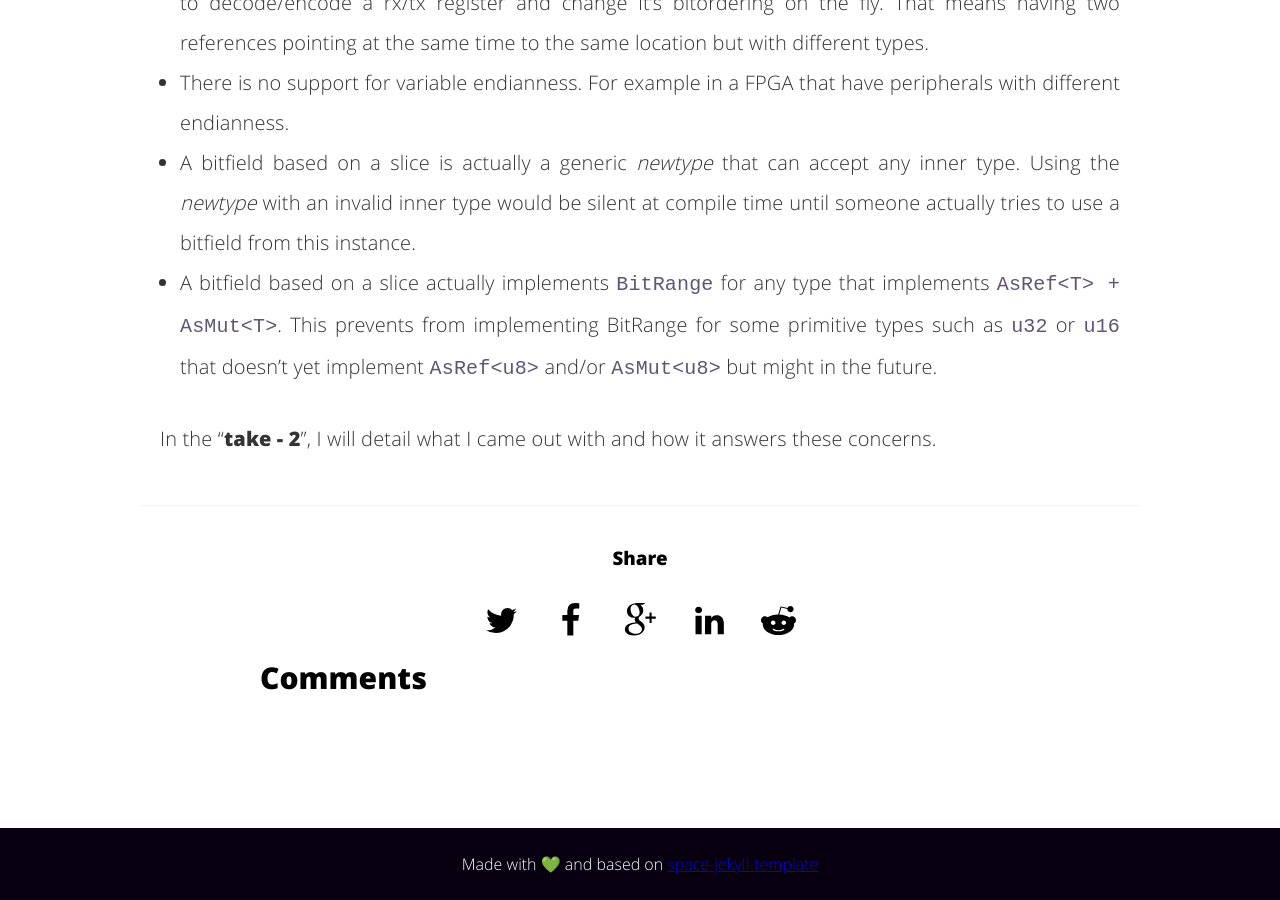
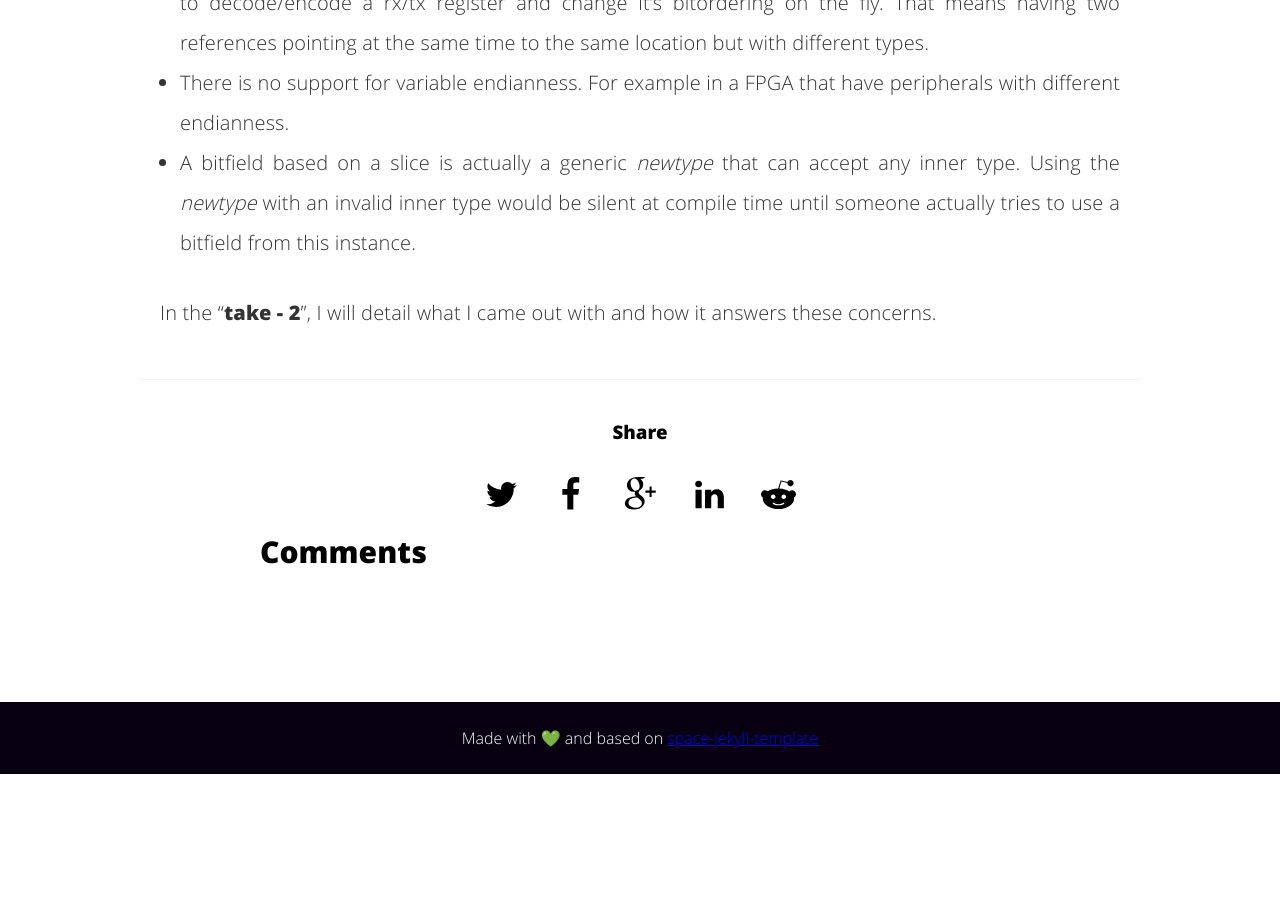
Before and after one commit to ithinuel/ithinuel, a Jekyll site: the page built from _posts/2018-04-28-embedded-rust-peripherals-take-1.md, in a window 1280 px wide and 900 px high, scrolled down 3520 px. Built offline with Jekyll 4.4.1, drawn with Linux system fonts in a browser that asks for light colours; comment, search, counter and statistics services are not loaded; after the commit the page ends 4294 px from its top, so only the background shows below that.

Commit message:
this is not true as BitRange is implemented for NewType<T> and not T itself.

```diff
--- a/_posts/2018-04-28-embedded-rust-peripherals-take-1.md
+++ b/_posts/2018-04-28-embedded-rust-peripherals-take-1.md
@@ -105,6 +105,5 @@ This is very nice as it covers all the thing we need to start working rather saf
 - A type can only implement one bitordering. We need to declare a register twice if we want, for example, to decode/encode a rx/tx register and change it's bitordering on the fly. That means having two references pointing at the same time to the same location but with different types.
 - There is no support for variable endianness. For example in a FPGA that have peripherals with different endianness.
 - A bitfield based on a slice is actually a generic *newtype* that can accept any inner type. Using the *newtype* with an invalid inner type would be silent at compile time until someone actually tries to use a bitfield from this instance.
-- A bitfield based on a slice actually implements `BitRange` for any type that implements `AsRef<T> + AsMut<T>`. This prevents from implementing BitRange for some primitive types such as `u32` or `u16` that doesn't yet implement `AsRef<u8>` and/or `AsMut<u8>` but might in the future.
 
 In the "**take - 2**", I will detail what I came out with and how it answers these concerns.
```
